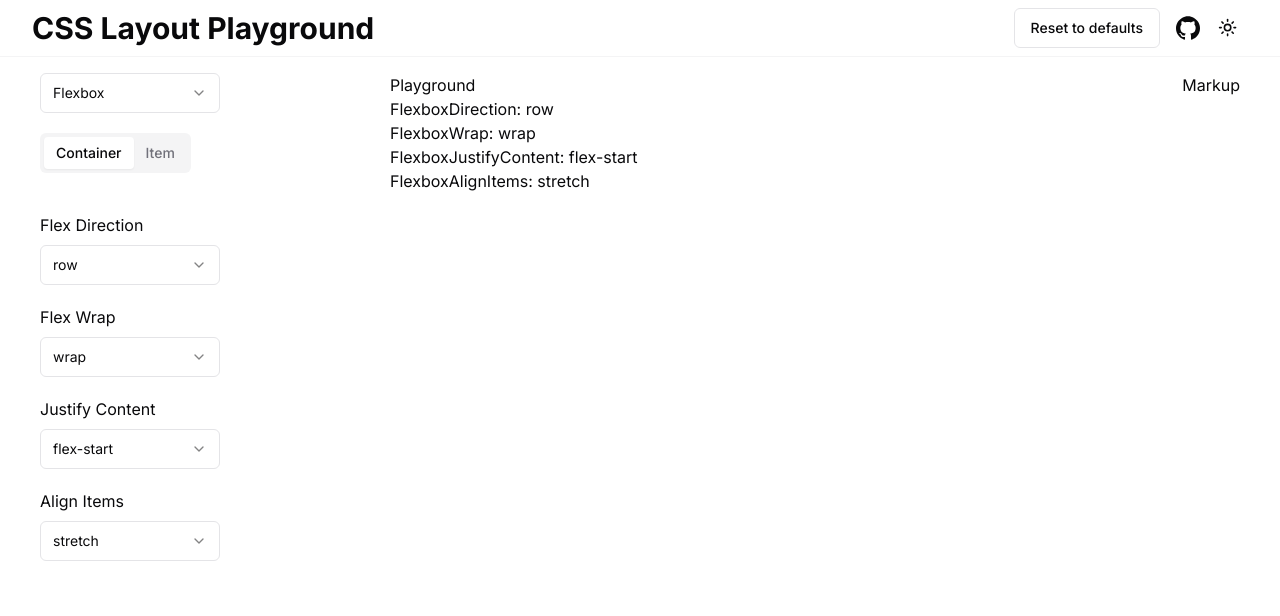
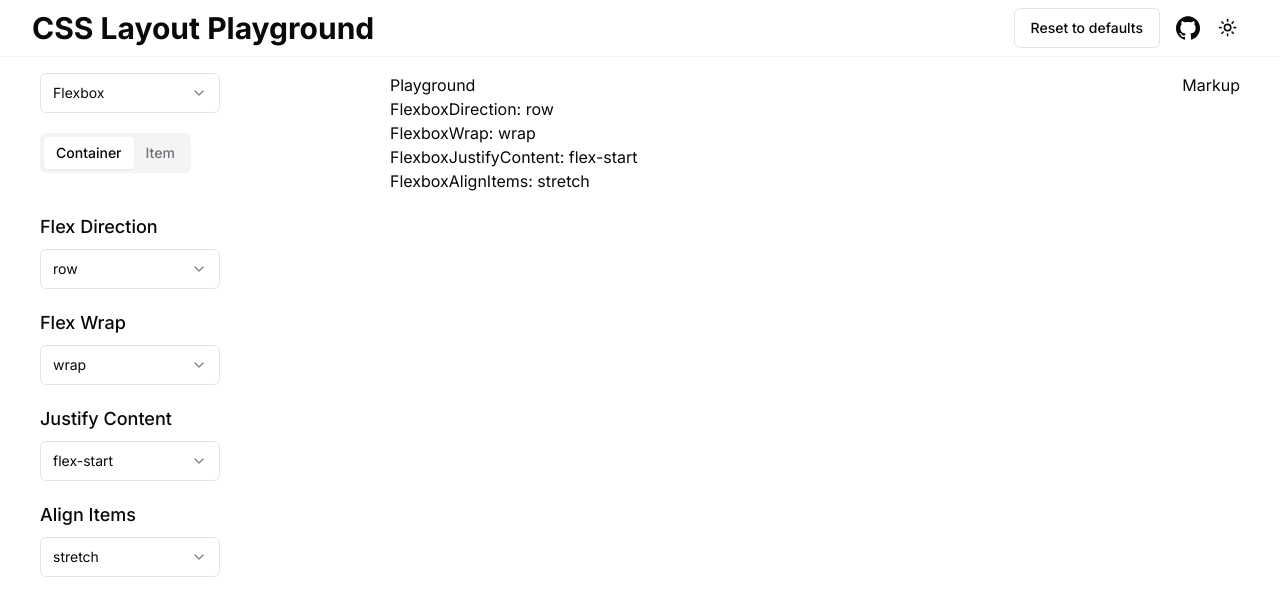
Before and after one commit to javalce/css-layout-playground, a Next.js app: page / in a window 1280 px wide. Shown: the top 616 px of the page. Built offline with nearby package versions, Linux system fonts and the light colour scheme.

Commit message:
Update font size and weight for FlexboxOption title

```diff
--- a/src/components/FlexboxOption.tsx
+++ b/src/components/FlexboxOption.tsx
@@ -22,7 +22,7 @@ export default function FlexboxOption({
 
   return (
     <article>
-      <p className='mb-2'>{title}</p>
+      <p className='mb-2 text-lg font-medium'>{title}</p>
       <Select defaultValue={defaultValue} onValueChange={handleUpdateValue}>
         <SelectTrigger className='w-[180px]'>
           <SelectValue placeholder='Select a layout type' />
```
